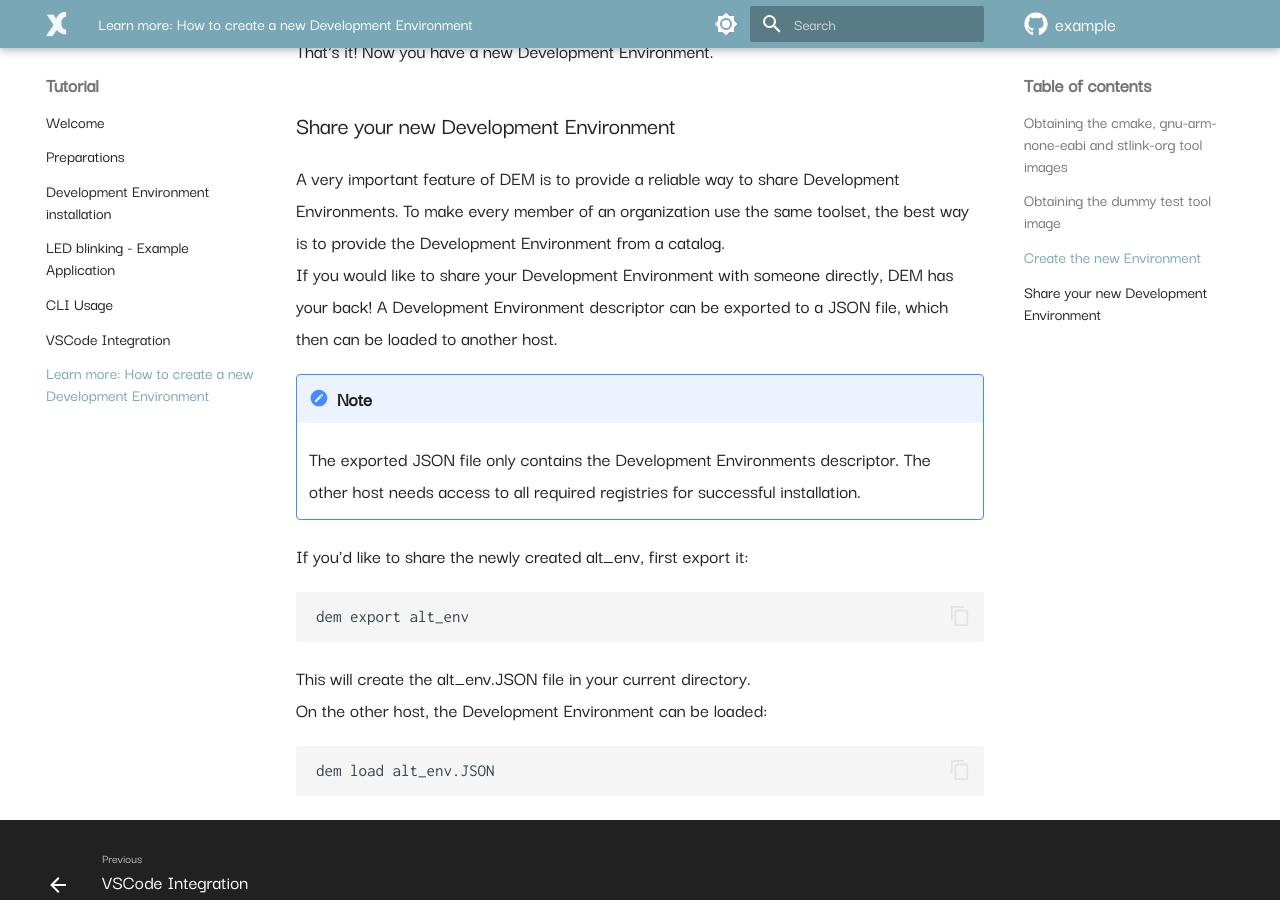
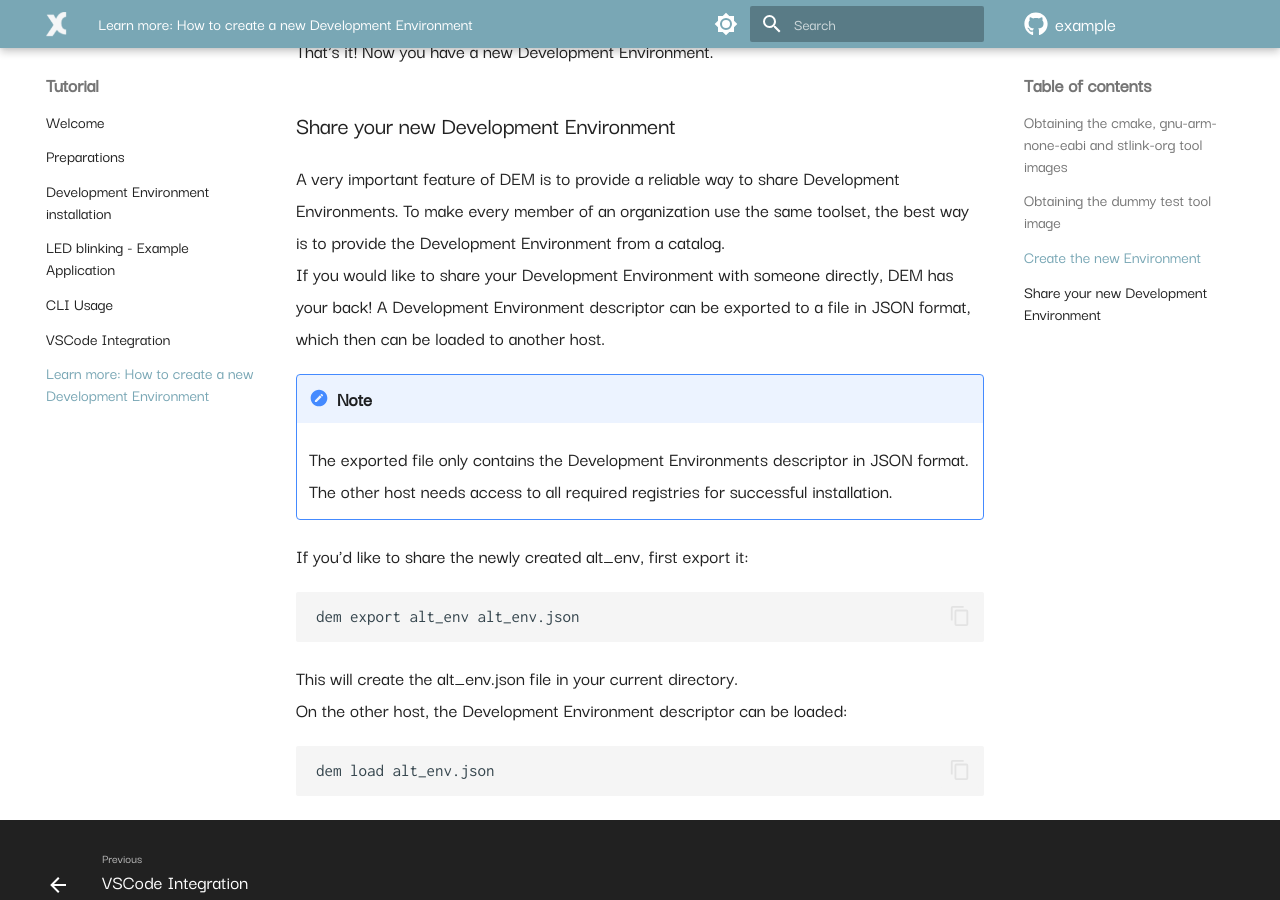
Before and after one commit to axem-solutions/example, an MkDocs documentation site: the page built from docs/create_new_dev_env.md, in a window 1280 px wide and 900 px high, scrolled down 2928 px. Built offline with MkDocs 1.6.1 and Material for MkDocs 9.7.7, drawn with Linux system fonts in a browser that asks for light colours; emoji names are drawn with the system emoji font; comment, search, counter and statistics services are not loaded.

Commit message:
Export related description fixed.

```diff
--- a/docs/create_new_dev_env.md
+++ b/docs/create_new_dev_env.md
@@ -89,19 +89,18 @@ A very important feature of DEM is to provide a reliable way to share Developmen
 make every member of an organization use the same toolset, the best way is to provide the
 Development Environment from a catalog.
 If you would like to share your Development Environment with someone directly, DEM has your back!
-A Development Environment descriptor can be exported to a JSON file, which then can be loaded to
-another host.
+A Development Environment descriptor can be exported to a file in JSON format, which then can be loaded to another host.
 
 !!! note
 
-    The exported JSON file only contains the Development Environments descriptor. The other host
-    needs access to all required registries for successful installation.
+    The exported file only contains the Development Environments descriptor in JSON format. The
+    other host needs access to all required registries for successful installation.
 
 If you'd like to share the newly created alt_env, first export it:
 
-    dem export alt_env
+    dem export alt_env alt_env.json
 
-This will create the alt_env.JSON file in your current directory.
-On the other host, the Development Environment can be loaded:
+This will create the alt_env.json file in your current directory.
+On the other host, the Development Environment descriptor can be loaded:
 
-    dem load alt_env.JSON
+    dem load alt_env.json
```
